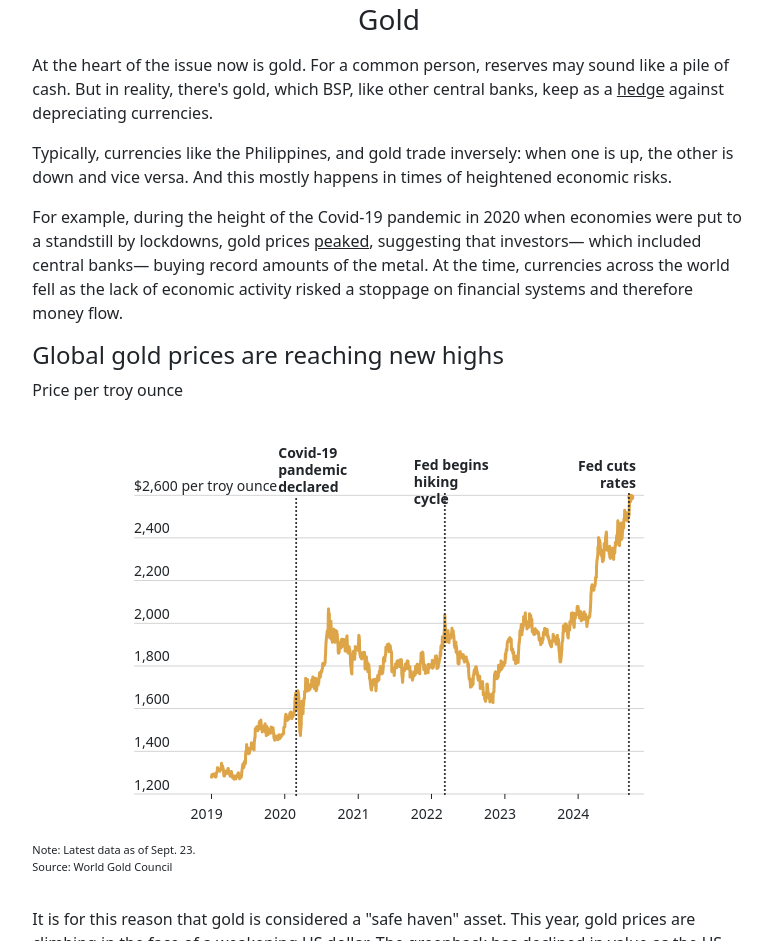
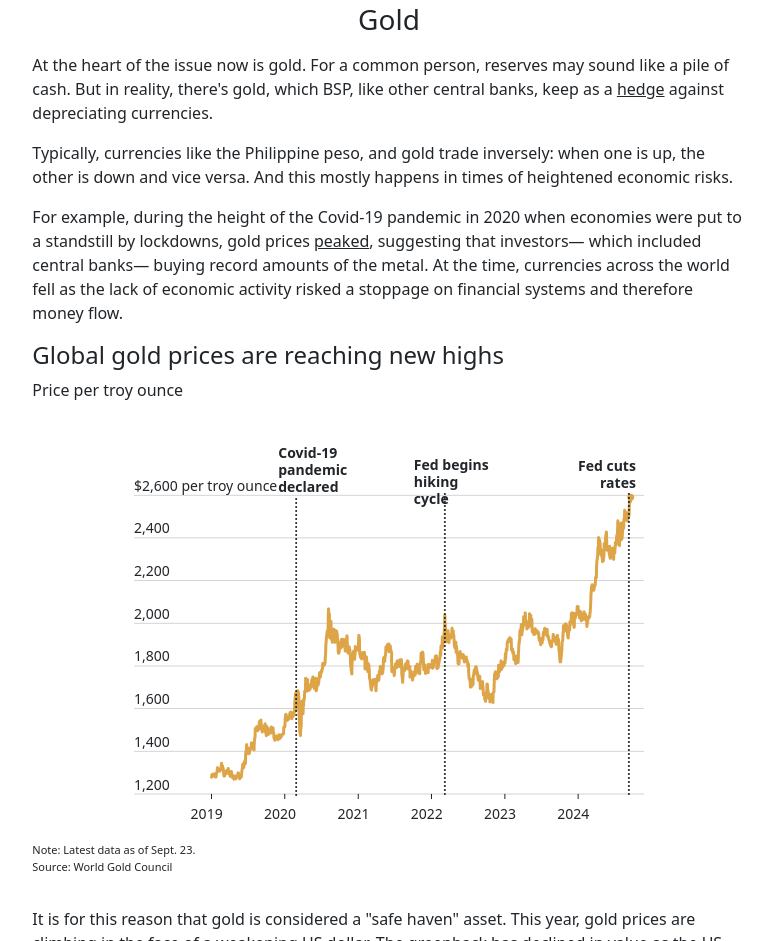
Before and after one commit to data-dict0/reserves, a plain HTML site: page index.html in a window 1280 px wide. Shown: the part 1512-2453 px from the top of the page, without its empty margins (251-1023 px from the left). Drawn offline with nearby package versions, Linux system fonts and the light colour scheme.

Commit message:
Add files via upload

```diff
--- a/index.html
+++ b/index.html
@@ -120,7 +120,7 @@
 
     <div class="row justify-content-md-center mt-3">
       <div class="col-lg-7">
-        Typically, currencies like the Philippines, and gold trade inversely:
+        Typically, currencies like the Philippine peso, and gold trade inversely:
         when one is up, the other is down and vice versa. And this mostly
         happens in times of heightened economic risks.
       </div>
```
